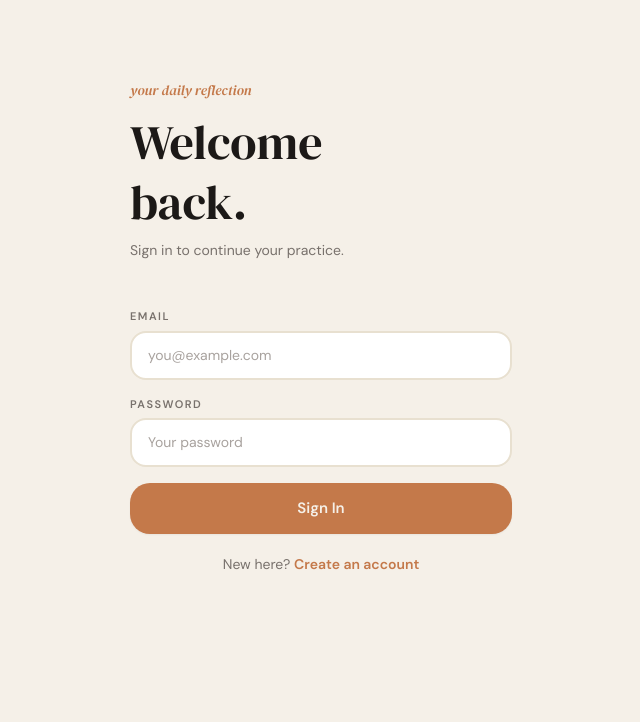
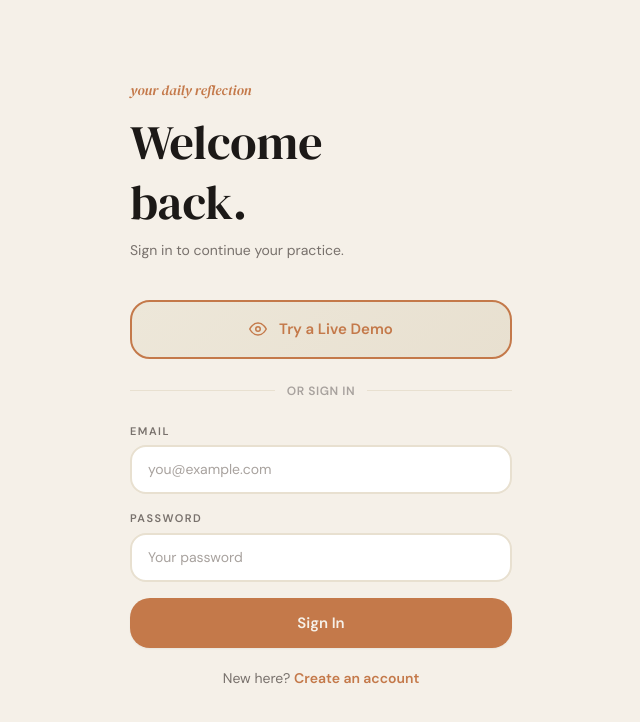
Before and after one commit to Vo685899/Flect, a Next.js app: page /login in a window 1280 px wide. Shown: the top 722 px of the page, without its empty margins (319-959 px from the left). Built offline with nearby package versions, Linux system fonts and the light colour scheme.

Commit message:
Update demo account credentials

```diff
--- a/pages/login.js
+++ b/pages/login.js
@@ -4,11 +4,15 @@ import Link from 'next/link';
 import { supabase } from '../lib/supabase';
 import { Button, Input } from '../components/UI';
 
+const DEMO_EMAIL = 'flectdemo@gmail.com';
+const DEMO_PASSWORD = 'FlectDemo';
+
 export default function Login() {
   const router = useRouter();
   const [email, setEmail] = useState('');
   const [password, setPassword] = useState('');
   const [loading, setLoading] = useState(false);
+  const [demoLoading, setDemoLoading] = useState(false);
   const [error, setError] = useState('');
 
   const handle = async (e) => {
@@ -19,16 +23,58 @@ export default function Login() {
     else router.replace('/home');
   };
 
+  const handleDemo = async () => {
+    setDemoLoading(true); setError('');
+    const { error } = await supabase.auth.signInWithPassword({
+      email: DEMO_EMAIL,
+      password: DEMO_PASSWORD,
+    });
+    if (error) {
+      setError('Demo account unavailable. Please try again.');
+      setDemoLoading(false);
+    } else {
+      router.replace('/home');
+    }
+  };
+
   return (
     <div className="min-h-screen bg-cream flex flex-col px-6 pt-20 pb-10 page-enter">
-      <div className="mb-12">
+      <div className="mb-10">
         <p className="font-display-i text-coral text-sm mb-3">your daily reflection</p>
         <h1 className="font-display text-5xl text-ink leading-tight mb-2">Welcome<br/>back.</h1>
         <p className="text-ink-3 text-sm">Sign in to continue your practice.</p>
       </div>
-      <form onSubmit={handle} className="flex-1 flex flex-col">
-        <Input label="Email" type="email" value={email} onChange={e=>setEmail(e.target.value)} placeholder="you@example.com" autoComplete="email" required/>
-        <Input label="Password" type="password" value={password} onChange={e=>setPassword(e.target.value)} placeholder="Your password" autoComplete="current-password" required/>
+
+      {/* Demo button */}
+      <button
+        onClick={handleDemo}
+        disabled={demoLoading}
+        className="w-full py-4 rounded-2xl mb-6 flex items-center justify-center gap-3 font-semibold text-[15px] transition-all active:scale-[0.98] border-2"
+        style={{ background: 'linear-gradient(135deg, #EDE7D9, #E8E0D0)', borderColor: '#C4794A', color: '#C4794A' }}
+      >
+        {demoLoading ? (
+          <span className="w-4 h-4 border-2 border-coral border-t-transparent rounded-full animate-spin"/>
+        ) : (
+          <>
+            <svg width="18" height="18" viewBox="0 0 24 24" fill="none" stroke="currentColor" strokeWidth="2" strokeLinecap="round" strokeLinejoin="round">
+              <path d="M1 12s4-8 11-8 11 8 11 8-4 8-11 8-11-8-11-8z"/>
+              <circle cx="12" cy="12" r="3"/>
+            </svg>
+            Try a Live Demo
+          </>
+        )}
+      </button>
+
+      {/* Divider */}
+      <div className="flex items-center gap-3 mb-6">
+        <div className="flex-1 h-px bg-paper"/>
+        <span className="text-ink-4 text-xs font-semibold uppercase tracking-wider">or sign in</span>
+        <div className="flex-1 h-px bg-paper"/>
+      </div>
+
+      <form onSubmit={handle} className="flex flex-col">
+        <Input label="Email" type="email" value={email} onChange={e => setEmail(e.target.value)} placeholder="you@example.com" autoComplete="email" required/>
+        <Input label="Password" type="password" value={password} onChange={e => setPassword(e.target.value)} placeholder="Your password" autoComplete="current-password" required/>
         {error && <p className="text-red-500 text-sm mb-4 bg-red-50 border border-red-200 rounded-xl px-4 py-3">{error}</p>}
         <Button type="submit" loading={loading}>Sign In</Button>
         <p className="text-center text-ink-3 text-sm mt-5">
```
